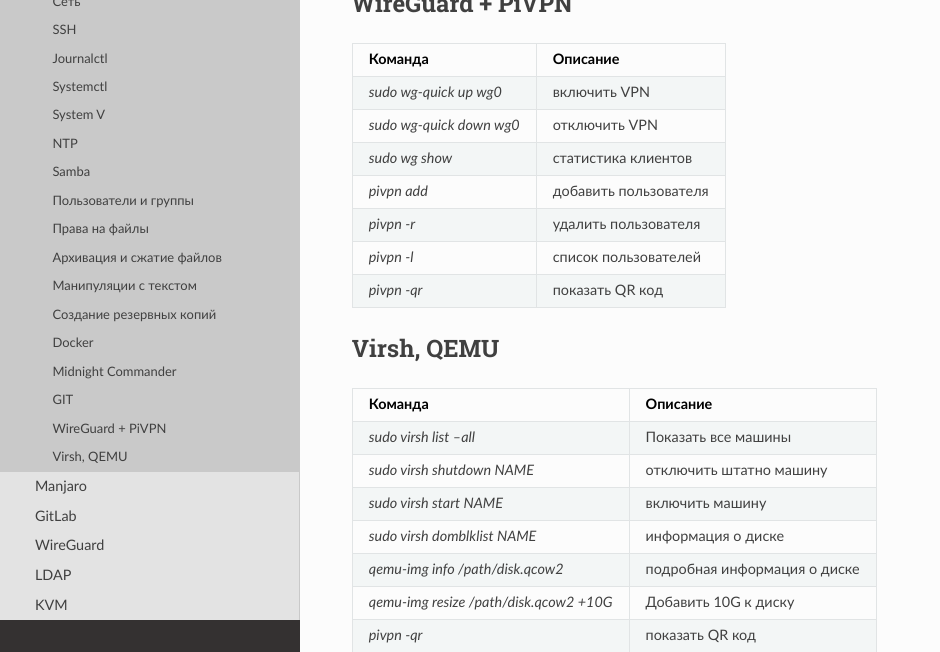
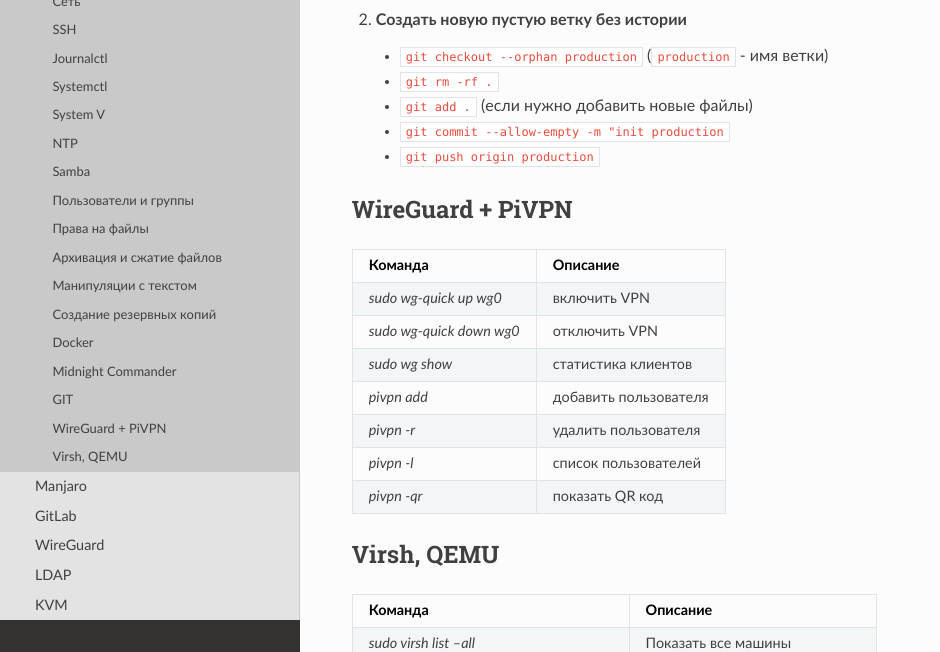
Before and after one commit to svyatoslav-p/general_notes, a Sphinx documentation site: the page built from source/linux/cmd_general.rst, in a window 1280 px wide and 900 px high, scrolled down 12356 px, cut to the strip 248-900 px from the top of the window. Shown: the whole strip, without its empty margins (0-940 px from the left). Built offline with Sphinx 7.4.7 and the Read the Docs theme 2.0.0, drawn with Linux system fonts in a browser that asks for light colours; some of the changed text lies outside the part shown.

```diff
--- a/source/linux/cmd_general.rst
+++ b/source/linux/cmd_general.rst
@@ -511,6 +511,8 @@ Docker
 +------------------------------------------------------------------+---------------------------------------+
 | `docker rmi $(docker images -a -q)`                              | удаление всех образов                 |
 +------------------------------------------------------------------+---------------------------------------+
+| `docker rmi $(docker images -f "dangling=true" -q) --force`      | удалить все образы без тега           |
++------------------------------------------------------------------+---------------------------------------+
 | `docker stop $(docker ps -a -q) && docker rm $(docker ps -a -q)` | остановка и удаление всех контейнеров |
 +------------------------------------------------------------------+---------------------------------------+
 | `docker exec -it b4a144826c5a /bin/bash`                         | войти в контейнер                     |
@@ -523,6 +525,8 @@ Docker
 +------------------------------------------------------------------+---------------------------------------+
 | `docker volume prune`                                            | удалить неиспользуемые volume         |
 +------------------------------------------------------------------+---------------------------------------+
+
+
 
 
 Заметки
@@ -732,6 +736,14 @@ GIT наборы команд
      :language: bash
      :linenos:
 
+#. **Создать новую пустую ветку без истории**
+
+   - ``git checkout --orphan production`` (``production`` - имя ветки)
+   - ``git rm -rf .``
+   - ``git add .`` (если нужно добавить новые файлы)
+   - ``git commit --allow-empty -m "init production``
+   - ``git push origin production``
+
 WireGuard + PiVPN
 *****************
 
```
Also changed, not shown: source/linux/gitlab.rst (+7 -4 lines), 8 other files.
